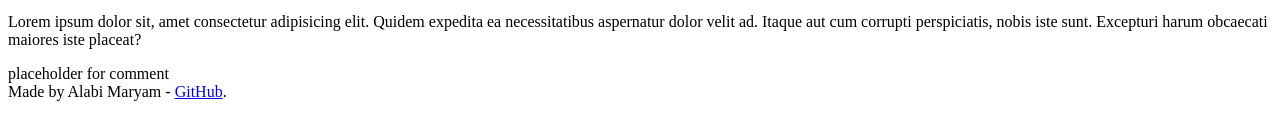
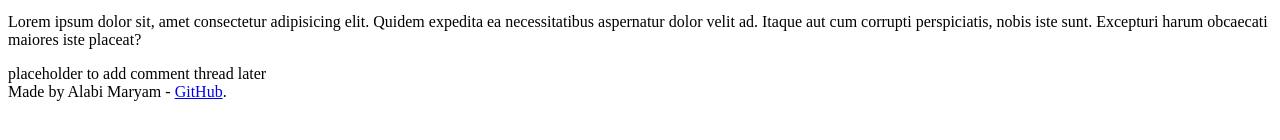
Before and after one commit to mar-alabi/My_First_Portfolio, a plain HTML site: page html_basic/index.html in a window 1280 px wide. Shown: the part 356-496 px from the top of the page. Drawn offline with Linux system fonts and the light colour scheme.

Commit message:
add article and aside tags

```diff
--- a/html_basic/index.html
+++ b/html_basic/index.html
@@ -42,7 +42,7 @@
           maiores iste placeat?
         </p>
       </article>
-      <aside>placeholder for comment</aside>
+      <aside>placeholder to add comment thread later</aside>
     </main>
     <footer>
       Made by Alabi Maryam -
```
Also changed, not shown: html_basic/tweets.html (+1 -1 lines).
